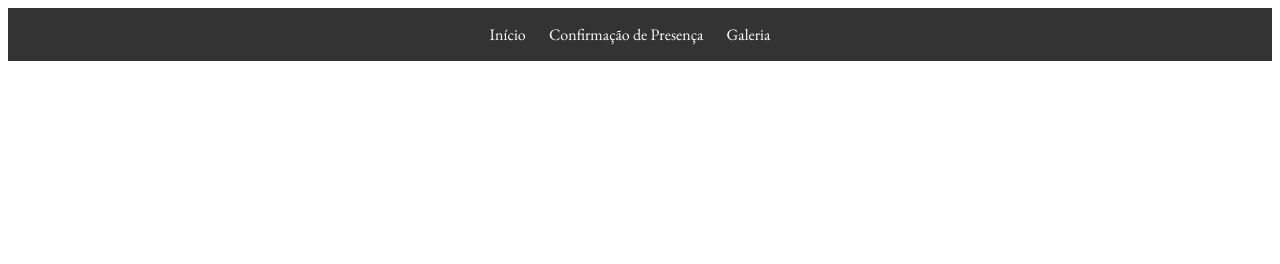
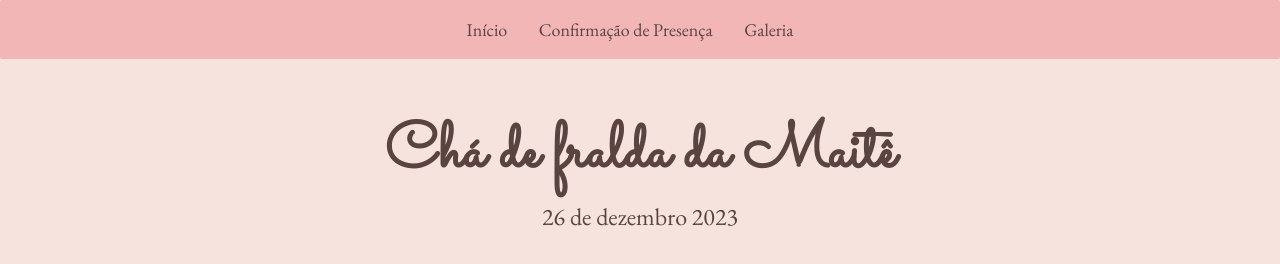
Before and after one commit to Tulipiz/Lista-de-convidados, a plain HTML site: page index.html in a window 1280 px wide. Drawn offline with nearby package versions, Linux system fonts and the light colour scheme.

Commit message:
creat title and subtitle

```diff
--- a/index.html
+++ b/index.html
@@ -7,6 +7,9 @@
       href="https://fonts.googleapis.com/css2?family=EB+Garamond&family=Inter:wght@400;500&display=swap"
       rel="stylesheet"
     />
+    <link rel="preconnect" href="https://fonts.googleapis.com">
+    <link rel="preconnect" href="https://fonts.gstatic.com" crossorigin>
+    <link href="https://fonts.googleapis.com/css2?family=EB+Garamond&family=Inter:wght@400;500&family=Sacramento&display=swap" rel="stylesheet">
     <meta charset="UTF-8" />
     <meta name="viewport" content="width=device-width, initial-scale=1.0" />
     <title>Chá de bebe</title>
@@ -22,6 +25,12 @@
         </ul>
       </div>
     </header>
+    <div id="title-menu">
+      <p><h1>Chá de fralda da Maitê</h1></p>
+    </div>
+    <div id="subtitle-menu">
+        26 de dezembro 2023
+    </div>
     <script src="script.js"></script>
   </body>
 </html>
--- a/style.css
+++ b/style.css
@@ -1,13 +1,29 @@
-body * {
+* {
+    margin: 0;
+    padding: 0;
+    box-sizing: border-box;
+  }
+
+:root{
+    --background-header: #F2B6B6;
+    --text-color: #594442;
+    --header-hover: rgba(255, 255, 255, 0.5);
+    --background-color: rgba(242, 209, 201, 0.6);
+}
+body {
+    background: var(--background-color);
+}
+/*Cabeçalho ou heading*/
+header {
+    background-color: var(--background-header);
+    color: var(--text-color);
+    border-radius: 2px;
+    font-size: large;
     font-family: 'EB Garamond',serif;
-}
-header {
-    background-color: #333;
-    color: #fff;
 }
 #heading {
     text-align: center;
-    padding: 16px;
+    padding: 18px;
   }
 
 #heading ul {
@@ -21,7 +37,30 @@ header {
 }
 #heading a{
     text-decoration: none;
-    color: #fff;
+    color: var(--text-color);
+}
+ul li a{
+    padding: 18px 4px;
+    transition: background 0.2s;
+}
+ul li a:hover {
+    background-color: var(--header-hover);
+    border-radius: 3px;
+}
+
+#title-menu {
+    padding-top: 48px;
+    text-align: center;
+    font-family: 'Sacramento', cursive;
+    font-size: xx-large;
+    color: var(--text-color);
+}
+
+#subtitle-menu {
+    text-align: center;
+    font-family: 'EB Garamond',serif;
+    font-size: x-large;
+    color: var(--text-color);
 }
 
 /* @media (max-width: 768px){
```
